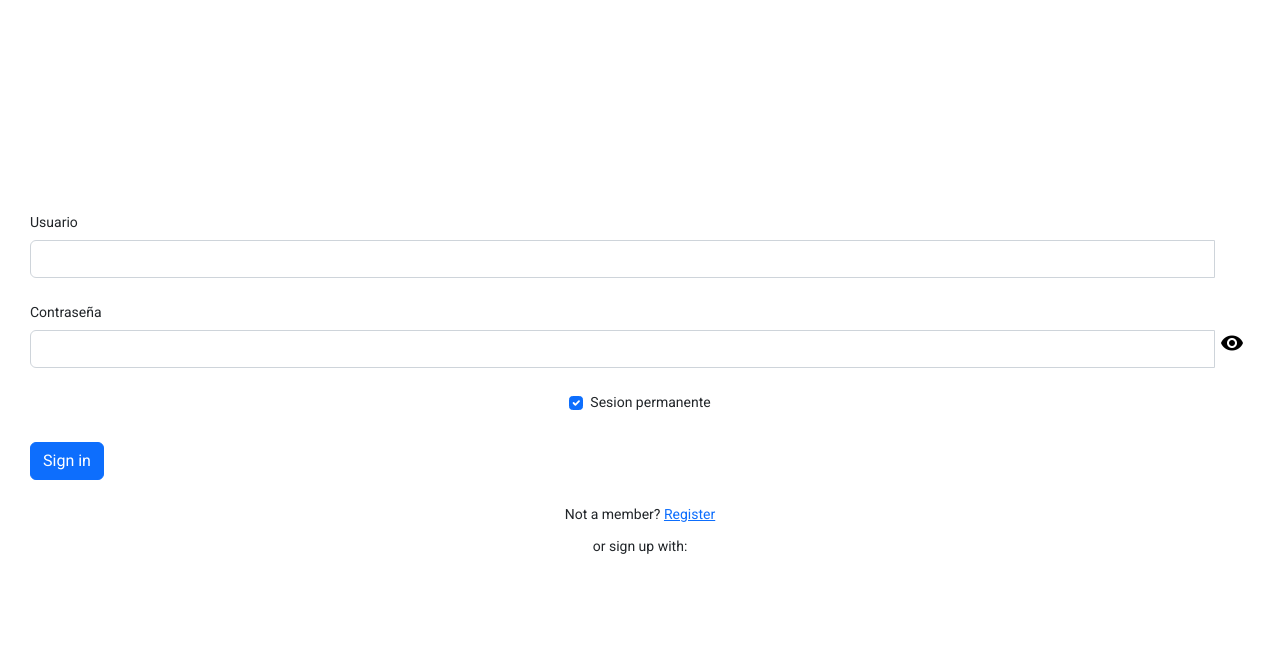
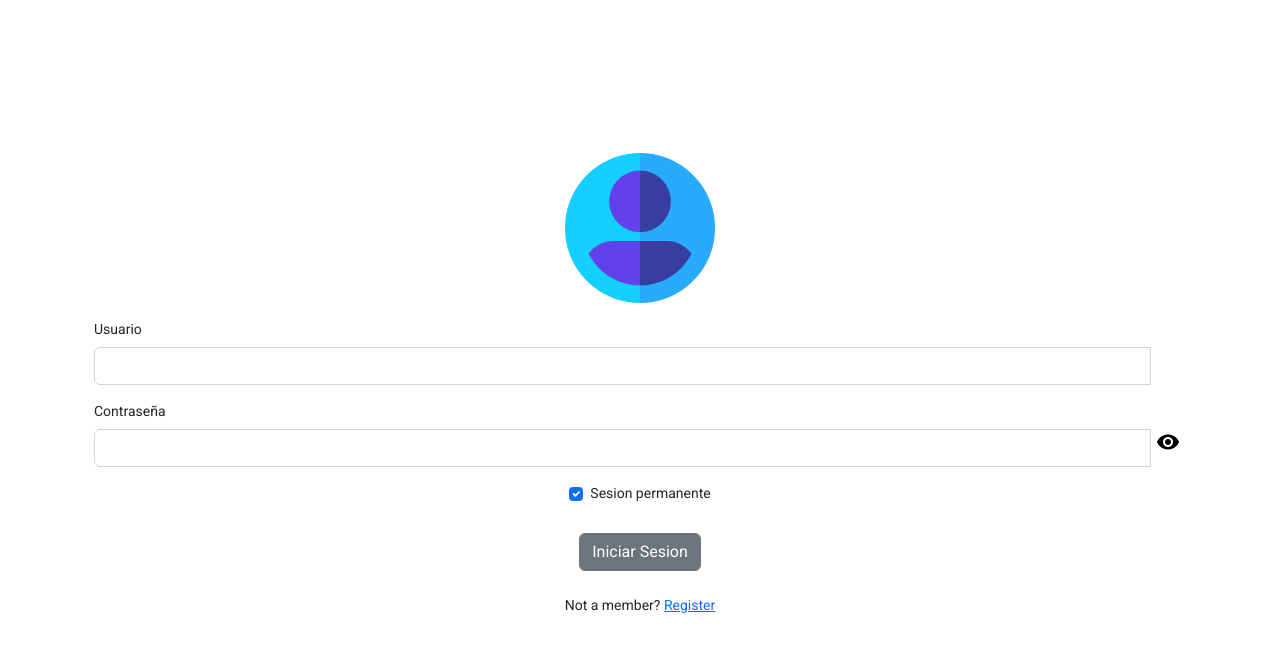
Before and after one commit to CarlosH200/LoginAngular, an Angular app: page / in a window 1280 px wide. Shown: the top 652 px of the page. Built offline with nearby package versions, Linux system fonts and the light colour scheme.

Commit message:
estilos e imagen logo

```diff
--- a/src/app/components/login/login.component.css
+++ b/src/app/components/login/login.component.css
@@ -10,13 +10,23 @@
 }
 
 .containerComponentsLogin{
-    width: 100%;
+    width: 90%;
     height: auto;
     padding: 30px;
     background: #ffffff;
+}
+
+.imgLogo{
+    width: 150px !important;
+    height: 150px !important;
 }
 
 .buttonEye{
     background-color: transparent;
     border: transparent;
 }
+
+.containerButton{
+    display: flex;
+    justify-content: center;
+}
--- a/src/app/components/login/login.component.html
+++ b/src/app/components/login/login.component.html
@@ -1,30 +1,37 @@
 <div class="containerPrincipal">
     <div class="containerComponentsLogin">
+        <!-- imagen de empresa o usuario -->
+        <img src=".\assets\user.png" class="imgLogo mb-3 rounded mx-auto d-block" alt="...">
         <form>
             <!-- Email input -->
-            <div class="form-outline mb-4">
+            <div class="form-outline">
                 <label class="form-label" for="form2Example1">Usuario</label>
                 <div class="input-group mb-3">
-                    <input type="email" class="form-control" aria-label="Recipient's username" aria-describedby="basic-addon2">
+                    <input type="email" class="form-control" aria-label="Recipient's username"
+                        aria-describedby="basic-addon2">
                     <div class="input-group-append">
-                      <button class="buttonEye" mat-icon-button matTooltip="Accent" color="accent" aria-label="Example icon-button with a heart icon">
-                        <mat-icon></mat-icon>
-                      </button>
+                        <button class="buttonEye" mat-icon-button matTooltip="Accent" color="accent"
+                            aria-label="Example icon-button with a heart icon">
+                            <mat-icon></mat-icon>
+                        </button>
                     </div>
-                  </div>
+                </div>
             </div>
 
             <!-- Password input -->
-            <div class="form-outline mb-4">
+            <div class="form-outline">
                 <label class="form-label" for="form2Example2">Contraseña</label>
-                <div class="input-group mb-3">
-                    <input [type]="typeInputPassword" class="form-control" aria-label="Recipient's username" aria-describedby="basic-addon2">
+                <div class="input-group mb-3 ">
+                    <input [type]="typeInputPassword" class="form-control" aria-label="Recipient's username"
+                        aria-describedby="basic-addon2">
                     <div class="input-group-append">
-                      <button (click)="viewDatosPassword()" class="buttonEye" aria-label="Example icon-button with a heart icon">
-                        <mat-icon>visibility</mat-icon>
-                      </button>
+                        <button (click)="viewDatosPassword()" class="buttonEye"
+                            aria-label="Example icon-button with a heart icon">
+                            <mat-icon *ngIf="viewPassword">visibility</mat-icon>
+                            <mat-icon *ngIf="!viewPassword">visibility_off</mat-icon>
+                        </button>
                     </div>
-                  </div>
+                </div>
             </div>
 
             <!-- 2 column grid layout for inline styling -->
@@ -39,12 +46,13 @@
             </div>
 
             <!-- Submit button -->
-            <button type="button" class="btn btn-primary btn-block mb-4">Sign in</button>
+            <div class="containerButton">
+                <button type="button" class="btn btn-secondary btn-block mb-4">Iniciar Sesion</button>
+            </div>
 
             <!-- Register buttons -->
             <div class="text-center">
                 <p>Not a member? <a href="#!">Register</a></p>
-                <p>or sign up with:</p>
                 <button type="button" class="btn btn-link btn-floating mx-1">
                     <i class="fab fa-facebook-f"></i>
                 </button>
--- a/src/app/components/login/login.component.ts
+++ b/src/app/components/login/login.component.ts
@@ -19,7 +19,7 @@ export class LoginComponent implements OnInit {
 
   viewDatosPassword() {
     if (this.viewPassword) {
-      this.viewPassword = false;
+      this.viewPassword=false;
       this.typeInputPassword = 'text';
     } else {
       this.viewPassword = true;
```
Also changed, not shown: src/assets/user.png (added).
